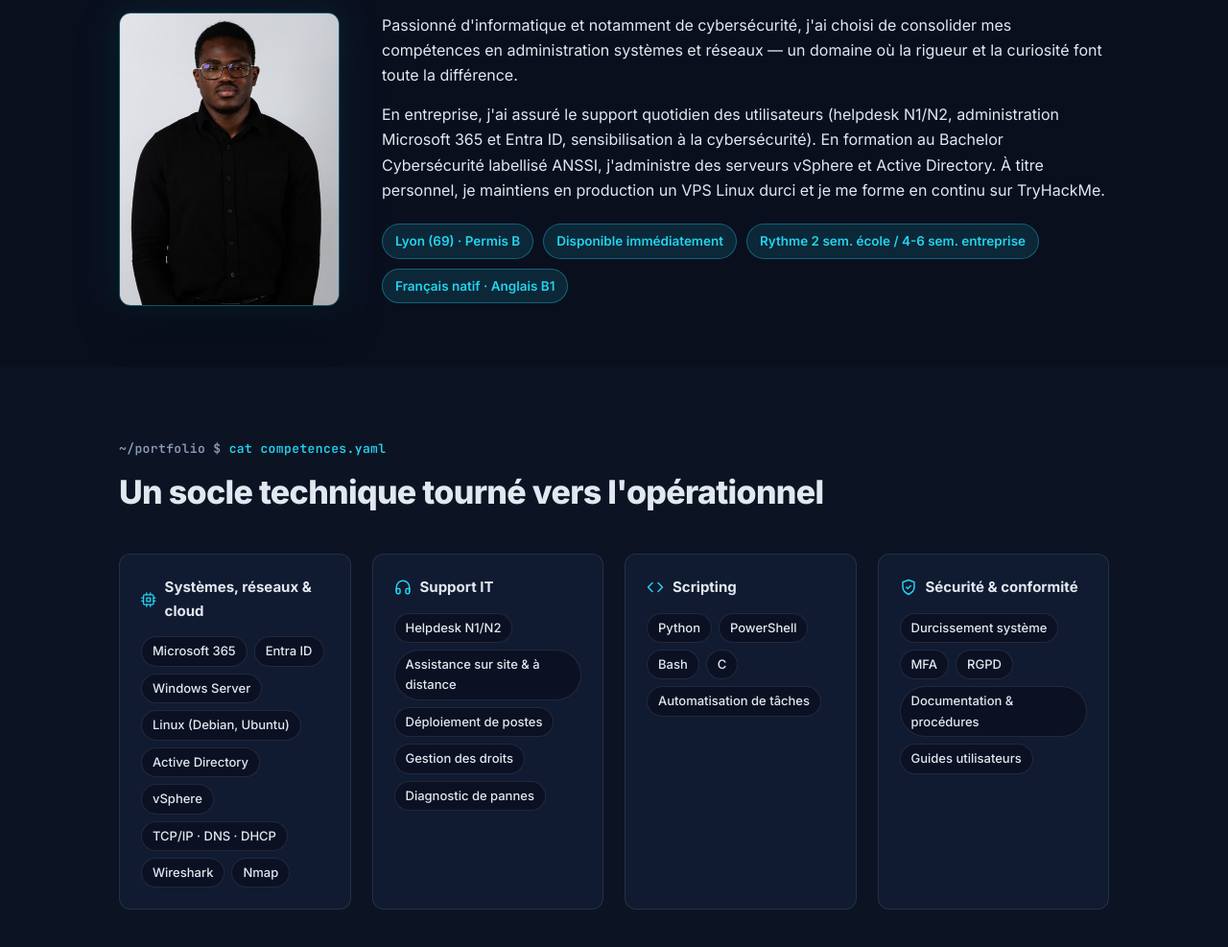
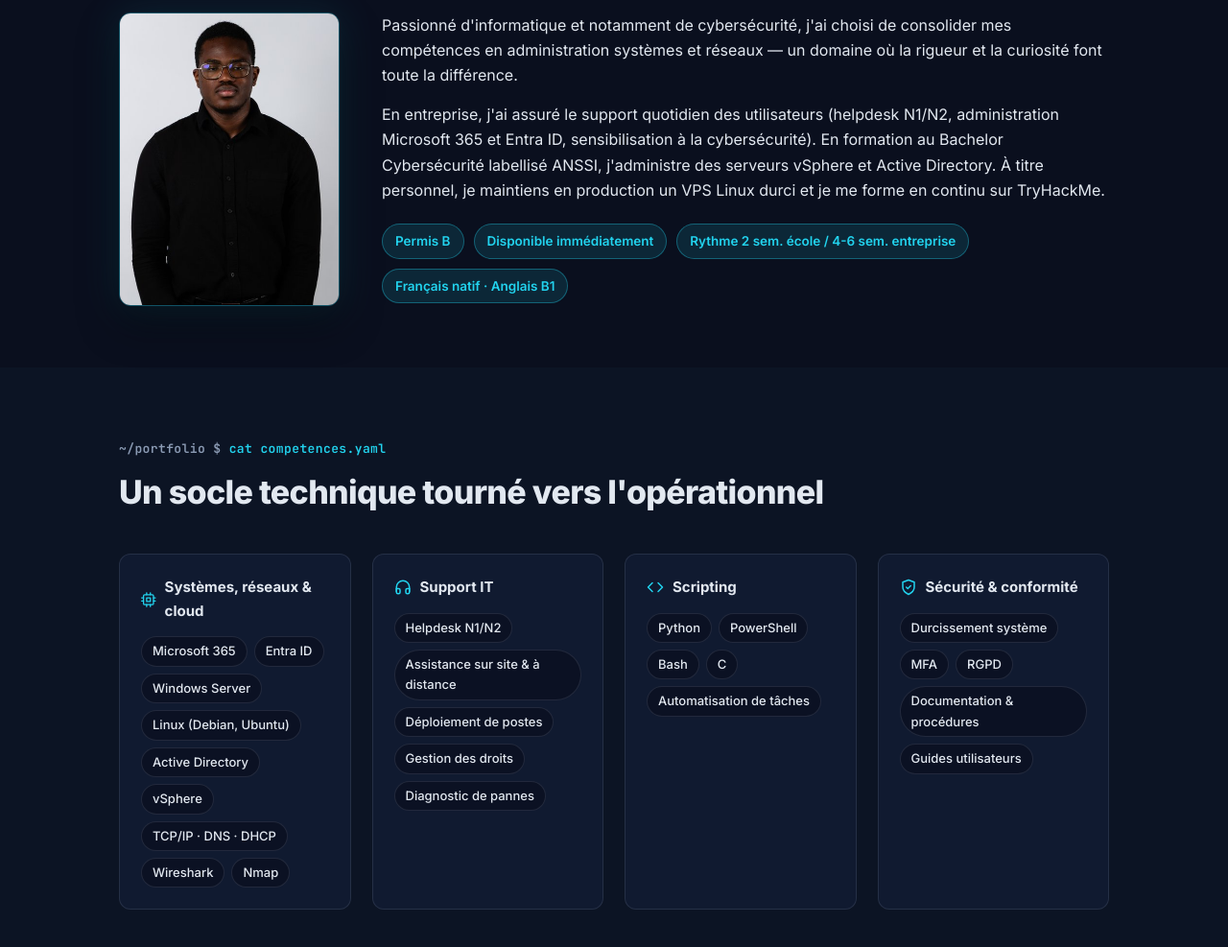
Before and after one commit to narcusensei/narcusensei.github.io, a plain HTML site: page index.html in a window 1280 px wide. Shown: the part 2058-3045 px from the top of the page at 96% size. Drawn offline with Linux system fonts and the light colour scheme.

Commit message:
Retrait de la ville (CV + site)

```diff
--- a/index.html
+++ b/index.html
@@ -170,7 +170,7 @@
             <p>Passionné d'informatique et notamment de cybersécurité, j'ai choisi de consolider mes compétences en administration systèmes et réseaux — un domaine où la rigueur et la curiosité font toute la différence.</p>
             <p>En entreprise, j'ai assuré le support quotidien des utilisateurs (helpdesk N1/N2, administration Microsoft 365 et Entra ID, sensibilisation à la cybersécurité). En formation au Bachelor Cybersécurité labellisé ANSSI, j'administre des serveurs vSphere et Active Directory. À titre personnel, je maintiens en production un VPS Linux durci et je me forme en continu sur TryHackMe.</p>
             <div class="facts">
-              <span class="fact">Lyon (69) · Permis B</span>
+              <span class="fact">Permis B</span>
               <span class="fact">Disponible immédiatement</span>
               <span class="fact">Rythme 2 sem. école / 4-6 sem. entreprise</span>
               <span class="fact">Français natif · Anglais B1</span>
```
Also changed, not shown: 1 other file.
